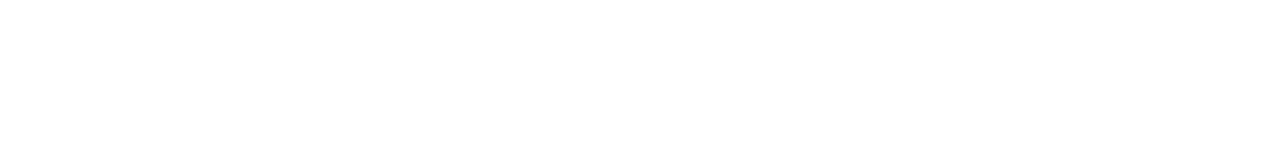
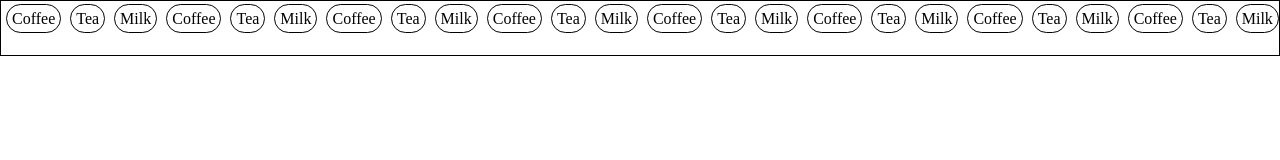
Before and after one commit to birdiecode/passwdtags, a plain HTML site: page index.html in a window 1280 px wide. Drawn offline with Linux system fonts and the light colour scheme.

Commit message:
tag cloud added

```diff
--- a/index.html
+++ b/index.html
@@ -4,8 +4,114 @@
 	<meta charset="utf-8">
 	<meta name="viewport" content="width=device-width, initial-scale=1">
 	<title></title>
+	<style type="text/css">
+		* {
+			margin: 0;
+			padding: 0;
+		}
+		ul.tags {
+			overflow-x: scroll;
+			height: 40px;
+			padding: 5px;
+			border: solid 1px black;
+			white-space: nowrap;
+			padding-top: 9px;
+		}
+		ul.tags li {
+			display: inline;
+			margin-right: 5px;
+			border: 1px solid #000;
+			border-radius: 30px;
+			padding: 5px;
+		}
+	</style>
 </head>
 <body>
-
+	<ul class="tags">
+		<li>Coffee</li>
+		<li>Tea</li>
+		<li>Milk</li>
+		<li>Coffee</li>
+		<li>Tea</li>
+		<li>Milk</li>
+		<li>Coffee</li>
+		<li>Tea</li>
+		<li>Milk</li>
+		<li>Coffee</li>
+		<li>Tea</li>
+		<li>Milk</li>
+		<li>Coffee</li>
+		<li>Tea</li>
+		<li>Milk</li>
+		<li>Coffee</li>
+		<li>Tea</li>
+		<li>Milk</li>
+		<li>Coffee</li>
+		<li>Tea</li>
+		<li>Milk</li>
+		<li>Coffee</li>
+		<li>Tea</li>
+		<li>Milk</li>
+		<li>Coffee</li>
+		<li>Tea</li>
+		<li>Milk</li>
+		<li>Coffee</li>
+		<li>Tea</li>
+		<li>Milk</li>
+		<li>Coffee</li>
+		<li>Tea</li>
+		<li>Milk</li>
+		<li>Coffee</li>
+		<li>Tea</li>
+		<li>Milk</li>
+		<li>Coffee</li>
+		<li>Tea</li>
+		<li>Milk</li>
+		<li>Coffee</li>
+		<li>Tea</li>
+		<li>Milk</li>
+		<li>Coffee</li>
+		<li>Tea</li>
+		<li>Milk</li>
+		<li>Coffee</li>
+		<li>Tea</li>
+		<li>Milk</li>
+		<li>Coffee</li>
+		<li>Tea</li>
+		<li>Milk</li>
+		<li>Coffee</li>
+		<li>Tea</li>
+		<li>Milk</li>
+		<li>Coffee</li>
+		<li>Tea</li>
+		<li>Milk</li>
+		<li>Coffee</li>
+		<li>Tea</li>
+		<li>Milk</li>
+		<li>Coffee</li>
+		<li>Tea</li>
+		<li>Milk</li>
+		<li>Coffee</li>
+		<li>Tea</li>
+		<li>Milk</li>
+		<li>Coffee</li>
+		<li>Tea</li>
+		<li>Milk</li>
+		<li>Coffee</li>
+		<li>Tea</li>
+		<li>Milk</li>
+		<li>Coffee</li>
+		<li>Tea</li>
+		<li>Milk</li>
+		<li>Coffee</li>
+		<li>Tea</li>
+		<li>Milk</li>
+		<li>Coffee</li>
+		<li>Tea</li>
+		<li>Milk</li>
+		<li>Coffee</li>
+		<li>Tea</li>
+		<li>Milk</li>
+	</ul>
 </body>
 </html>
```
